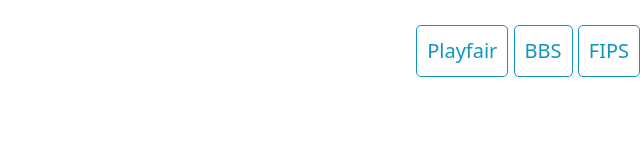
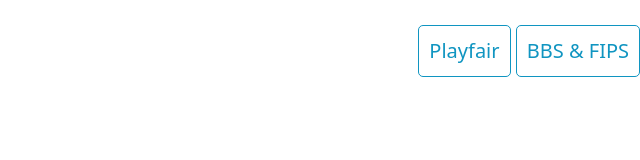
Before and after one commit to vis256/sem6-ZKR, a plain HTML site: page index.html in a window 1280 px wide. Shown: the full height of the page, 640-1280 px from the left. Drawn offline with nearby package versions, Linux system fonts and the light colour scheme.

Commit message:
Unify BBS & FIPS

```diff
--- a/index.html
+++ b/index.html
@@ -40,15 +40,7 @@
             class="outline"
             href="#"
             role="button"
-            >BBS</a
-          >
-          <a
-            onclick="selectPage('FIPS')"
-            id="FIPS-btn"
-            class="outline"
-            href="#"
-            role="button"
-            >FIPS</a
+            >BBS & FIPS</a
           >
         </li>
       </ul>
--- a/main.js
+++ b/main.js
@@ -1,4 +1,4 @@
-const pages = ["Playfair", "BBS", "FIPS"];
+const pages = ["Playfair", "BBS"];
 
 let currentPage = undefined;
 
@@ -28,9 +28,6 @@ function renderAlgorithm() {
 
     case "BBS":
       new BBS().render();
-      break;
-
-    case "FIPS":
       new FIPS().render();
       break;
 
```
